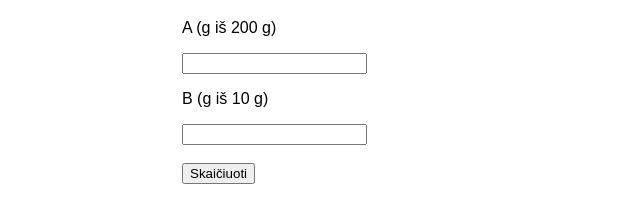
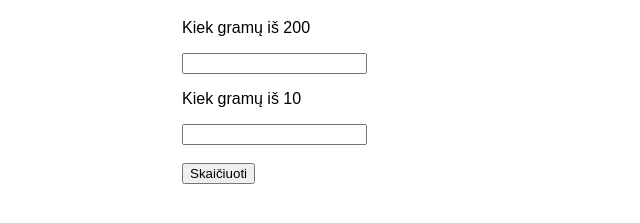
Before and after one commit to timas-web/Rapsai, a plain HTML site: page index.html in a window 1280 px wide. Shown: the part 121-344 px from the top of the page, without its empty margins (208-848 px from the left). Drawn offline with Linux system fonts and the light colour scheme.

Commit message:
Update index.html

```diff
--- a/index.html
+++ b/index.html
@@ -9,10 +9,10 @@
 
 <h1>Rapsų skaičiuoklė</h1>
 
-<p>A (g iš 200 g)</p>
+<p>Kiek gramų iš 200</p>
 <input type="number" id="a">
 
-<p>B (g iš 10 g)</p>
+<p>Kiek gramų iš 10</p>
 <input type="number" id="b">
 
 <br><br>
```
